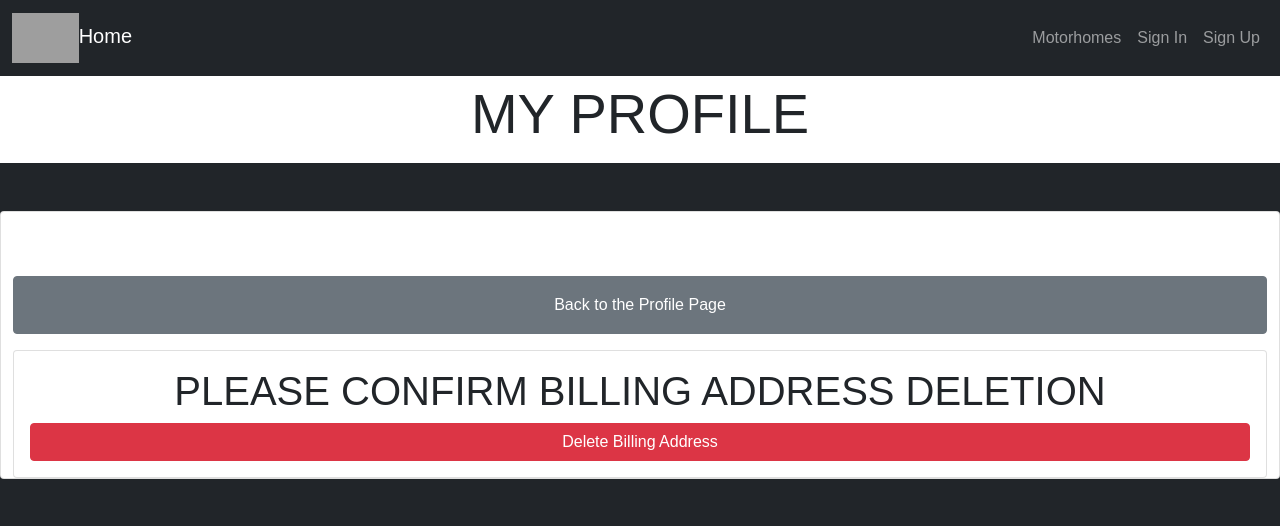
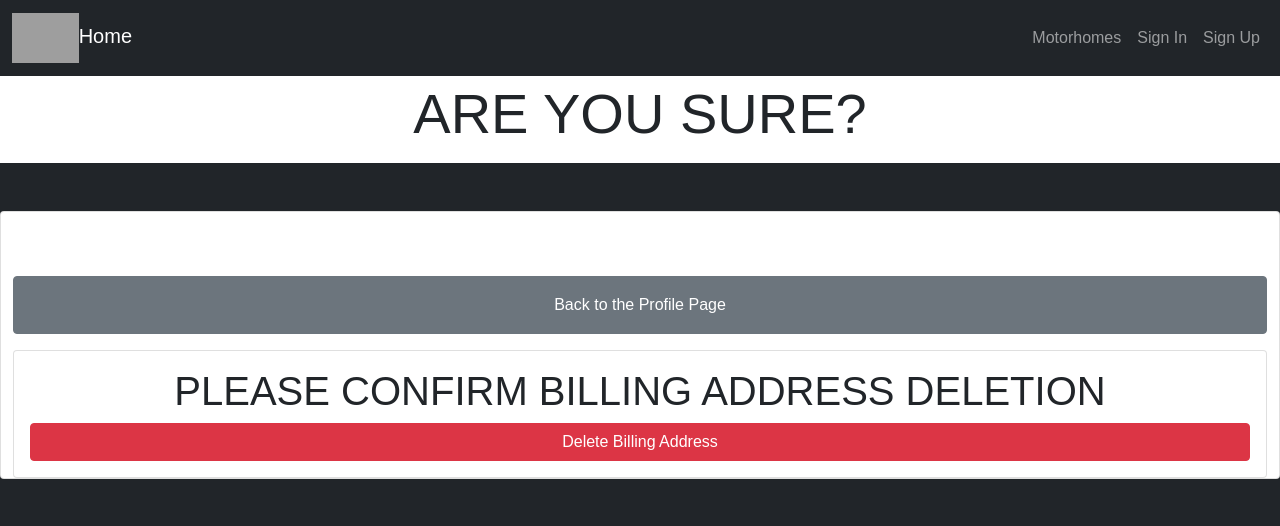
Before and after one commit to varroz56/mycaraone, a Django app: page /profiles/myprofile/billing_address/confirm_delete in a window 1280 px wide. Shown: the top 526 px of the page. Run offline with Django 3.2, Linux system fonts and the light colour scheme; parts of the project's set-up code (start-up, migrations or seed data) failed here and were passed over; some libraries are stand-ins or nearby versions; some web fonts are replaced; grey boxes are pictures that could not be loaded.

Commit message:
finalized profile and billing address pages

```diff
--- a/profiles/templates/profiles/confirm_delete_billing_address.html
+++ b/profiles/templates/profiles/confirm_delete_billing_address.html
@@ -1,8 +1,8 @@
 {% extends 'base.html' %}{% load static %} {% block extra_css %}
 <link rel="stylesheet" href="{% static 'profiles/styles.css' %}" />
-{% endblock %}{% block subtitle %}My Profile{% endblock %}{% block main_content%} {% include 'includes/navbar.html' %}
+{% endblock %}{% block subtitle %}Confirm Billing Address Deletion{% endblock %}{% block main_content%} {% include 'includes/navbar.html' %}
 <div class="my-3 py-3"></div>
-<p class="display-4 text-uppercase text-center pt-3">my profile</p>
+<p class="display-4 text-uppercase text-center pt-3">are you sure?</p>
 
 <div class="mt-3 pt3"></div>
 <div class="album py-5 bg-dark">
--- a/profiles/templates/profiles/myprofile.html
+++ b/profiles/templates/profiles/myprofile.html
@@ -45,10 +45,10 @@
             <li class="list-group-item py-1 my-1 rounded">City: {{billingaddress.city}}</li>
             <li class="list-group-item py-1 my-1 rounded">Country: {{billingaddress.country}}</li>
           </ul>
-          <a class="btn btn-warning" href="{% url 'update_billing_address' %}">Update Billing Address</a>
-          <a class="btn btn-danger" href="{% url 'confirm_delete_billing_address' %}">Delete Billing Address</a>
+          <a class="btn btn-secondary my-3 py-0 mx-3 px-3 text-center" href="{% url 'update_billing_address' %}">Update Billing Address</a>
+          <a class="btn btn-danger  my-3 py-0  mx-3 px-3 text-center" href="{% url 'confirm_delete_billing_address' %}">Delete Billing Address</a>
           {% else %}
-          <a class="btn btn-success" href="{% url 'create_billing_address' %}">Add Billing Address now</a>
+          <a class="btn btn-success self-align-end" href="{% url 'create_billing_address' %}">Add Billing Address</a>
 
           <ul class="list-group">
             <li class="list-group-item py-1 my-1 rounded">Full Name: Not yet Added</li>
```
